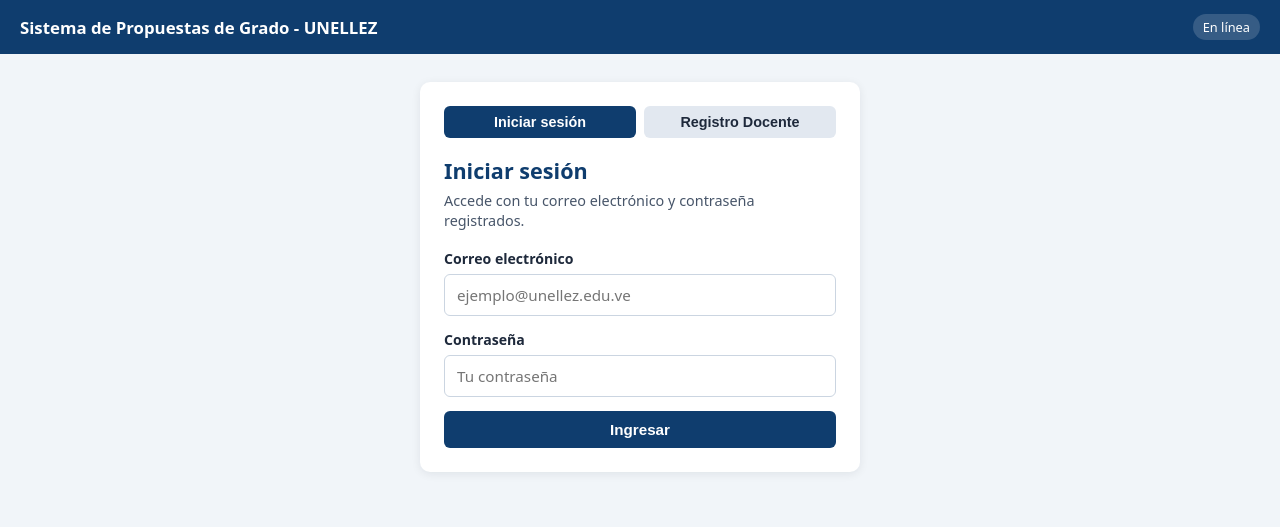
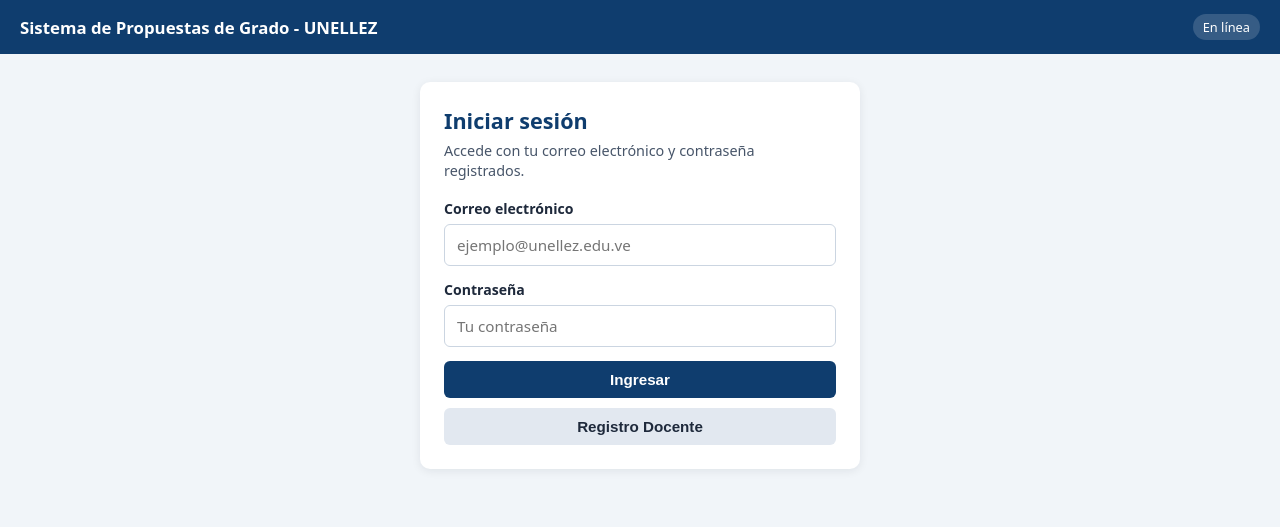
Before and after one commit to emanuelbastidas16-tech/pwa-proyecto-grado-unellez, a plain HTML site: page index.html in a window 1280 px wide. Drawn offline with nearby package versions, Linux system fonts and the light colour scheme.

Commit message:
Login V2

```diff
--- a/index.html
+++ b/index.html
@@ -283,27 +283,6 @@
 
       <!-- VISTA 1: NO AUTENTICADO (Login, Autoregistro Docente o Invitación Estudiante) -->
       <div v-else-if="!usuarioAuth" class="card login-card">
-        <div v-if="modoAcceso !== 'registro_estudiante'" style="display: flex; gap: 8px; margin-bottom: 18px;">
-          <button
-            type="button"
-            class="btn"
-            :class="modoAcceso === 'login' ? 'btn-primary' : 'btn-secondary'"
-            style="flex: 1; padding: 8px 10px; font-size: 0.9rem;"
-            @click="cambiarModoAcceso('login')"
-          >
-            Iniciar sesión
-          </button>
-          <button
-            type="button"
-            class="btn"
-            :class="modoAcceso === 'registro_docente' ? 'btn-primary' : 'btn-secondary'"
-            style="flex: 1; padding: 8px 10px; font-size: 0.9rem;"
-            @click="cambiarModoAcceso('registro_docente')"
-          >
-            Registro Docente
-          </button>
-        </div>
-
         <!-- Subvista A: Iniciar sesión -->
         <div v-if="modoAcceso === 'login'">
           <h2>Iniciar sesión</h2>
@@ -344,6 +323,15 @@
               {{ cargandoAuth ? 'Ingresando...' : 'Ingresar' }}
             </button>
           </form>
+
+          <button
+            type="button"
+            class="btn btn-secondary"
+            style="width: 100%; margin-top: 10px;"
+            @click="cambiarModoAcceso('registro_docente')"
+          >
+            Registro Docente
+          </button>
         </div>
 
         <!-- Subvista B: Autoregistro individual de Docente -->
@@ -462,6 +450,15 @@
               {{ cargandoAuth ? 'Registrando...' : 'Completar registro de docente' }}
             </button>
           </form>
+
+          <button
+            type="button"
+            class="btn btn-secondary"
+            style="width: 100%; margin-top: 10px; font-size: 0.88rem;"
+            @click="cambiarModoAcceso('login')"
+          >
+            Volver a Iniciar sesión
+          </button>
         </div>
 
         <!-- Subvista C: Autoregistro individual de Estudiante por enlace de sección (?token=...) -->
```
